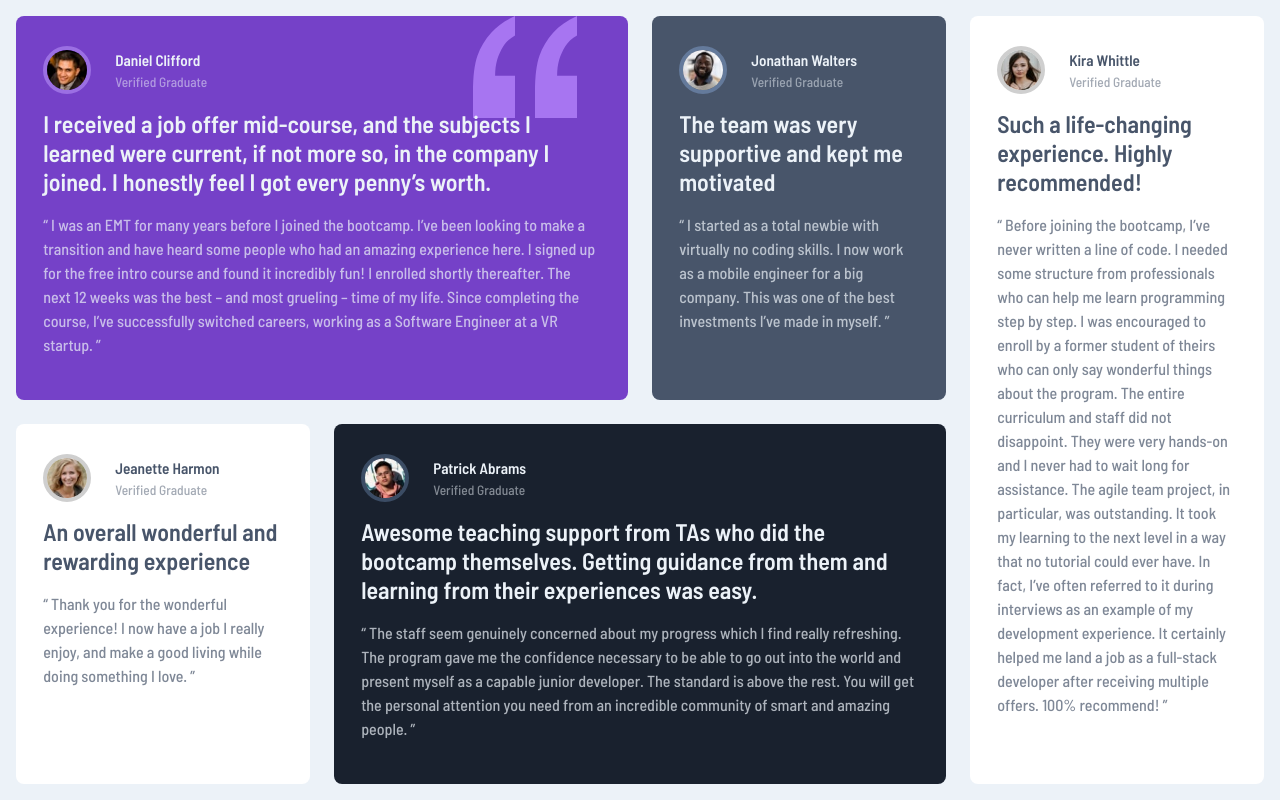
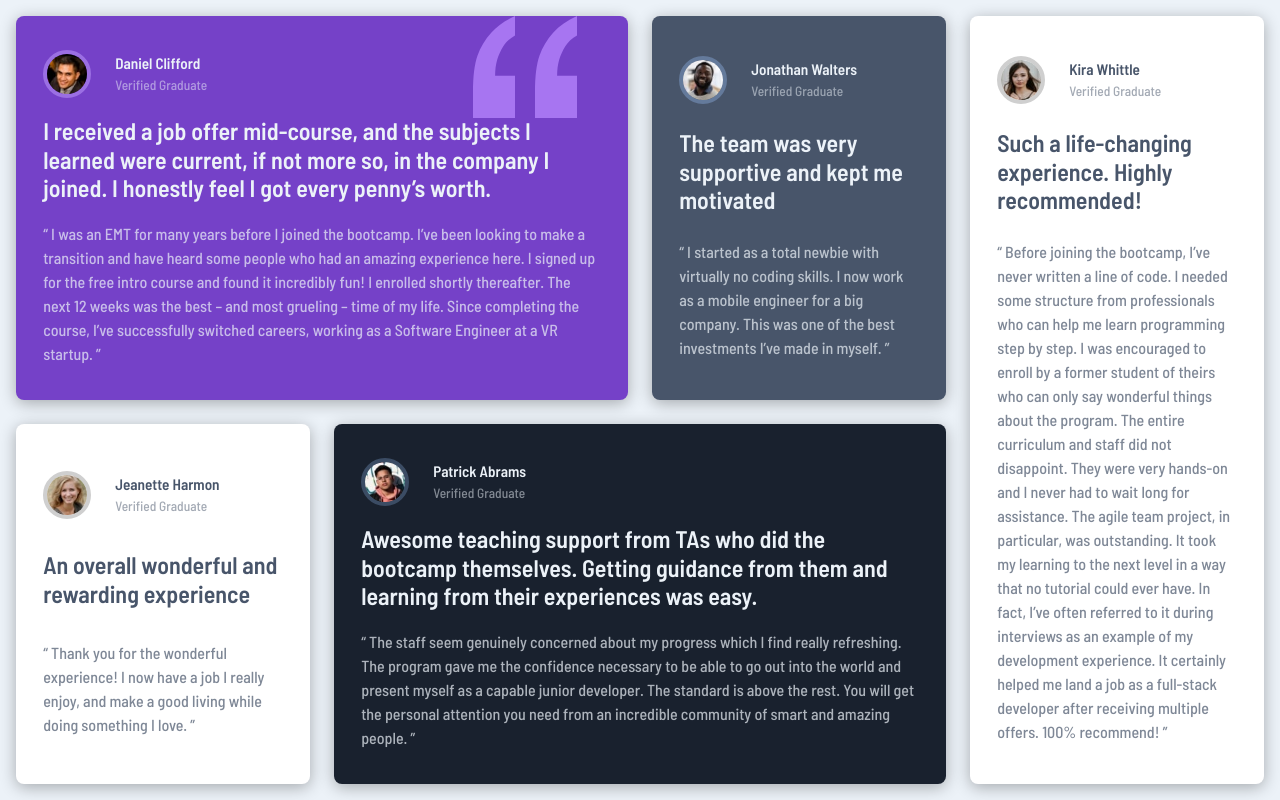
Before and after one commit to ronaldyonggi/testimonial-grid-section-fm, a React (Vite) app: page / in a window 1280 px wide. Built offline with nearby package versions, Linux system fonts and the light colour scheme.

Commit message:
add box shadow and flex display with even spacing for card

```diff
--- a/src/components/TestimonyCard/TestimonyCard.module.css
+++ b/src/components/TestimonyCard/TestimonyCard.module.css
@@ -5,6 +5,10 @@
   padding: 1.9rem 1.7rem;
   background-repeat: no-repeat;
   background-position: top right 10%;
+  box-shadow: 0 0.2rem 1rem rgba(0, 0, 0, 0.3) ;
+  display: flex;
+  flex-direction: column;
+  justify-content: space-evenly;
 }
 
 .header {
```
